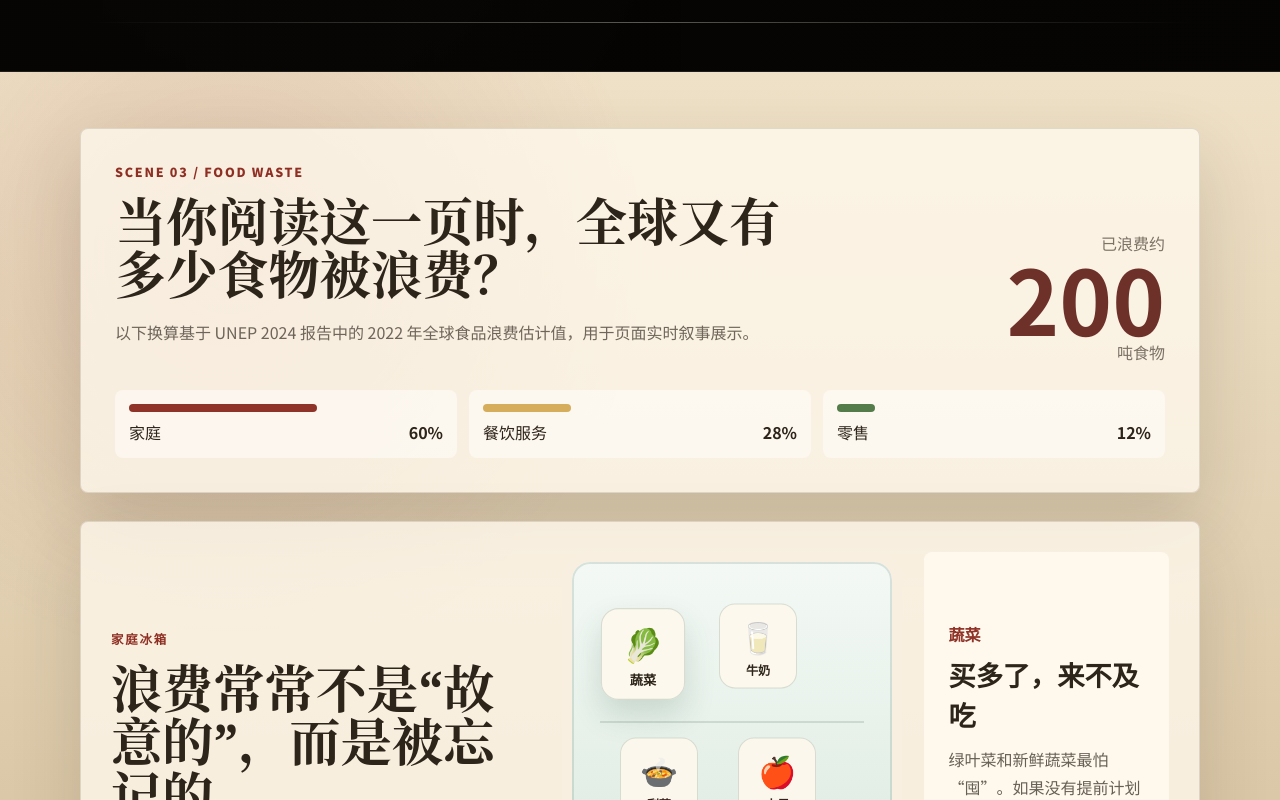
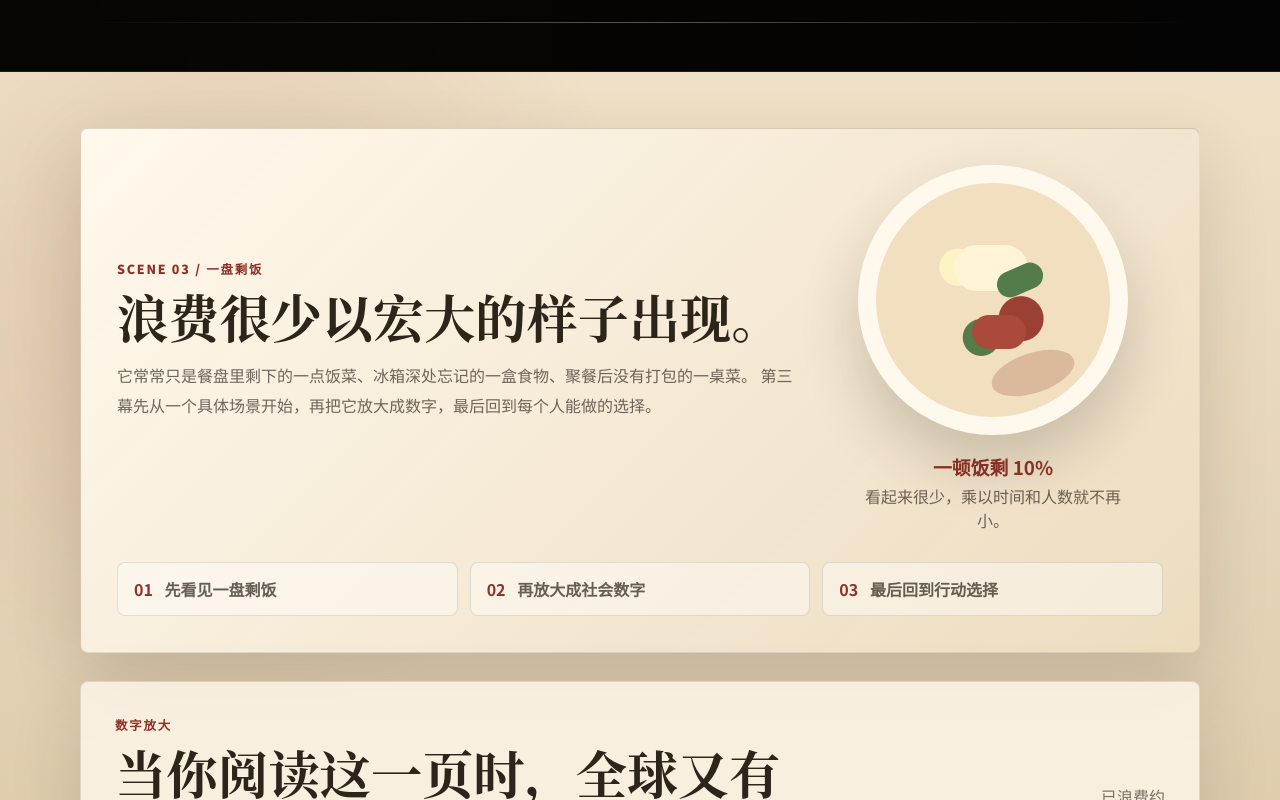
Before and after one commit to ifsihj/26DataVis.hw4, a Vue app: page / in a window 1280 px wide. Shown: the part 7460-8260 px from the top of the page. Built offline with nearby package versions, Linux system fonts and the light colour scheme.

Commit message:
refine waste scene narrative flow

```diff
--- a/src/components/layout/ResponsibleWasteSection.vue
+++ b/src/components/layout/ResponsibleWasteSection.vue
@@ -68,9 +68,38 @@ onBeforeUnmount(() => {
 
 <template>
   <section id="responsible" class="responsible-waste">
+    <div class="waste-opening">
+      <div class="waste-opening__copy">
+        <p class="eyebrow">Scene 03 / 一盘剩饭</p>
+        <h2>浪费很少以宏大的样子出现。</h2>
+        <p>
+          它常常只是餐盘里剩下的一点饭菜、冰箱深处忘记的一盒食物、聚餐后没有打包的一桌菜。
+          第三幕先从一个具体场景开始，再把它放大成数字，最后回到每个人能做的选择。
+        </p>
+      </div>
+
+      <div class="waste-opening__plate" aria-hidden="true">
+        <div class="public-plate">
+          <span class="public-plate__rice" />
+          <span class="public-plate__leaf" />
+          <span class="public-plate__sauce" />
+        </div>
+        <div class="public-caption">
+          <strong>一顿饭剩 10%</strong>
+          <span>看起来很少，乘以时间和人数就不再小。</span>
+        </div>
+      </div>
+
+      <div class="broadcast-beats" aria-label="第三幕叙事节奏">
+        <span><b>01</b> 先看见一盘剩饭</span>
+        <span><b>02</b> 再放大成社会数字</span>
+        <span><b>03</b> 最后回到行动选择</span>
+      </div>
+    </div>
+
     <div class="waste-counter">
       <div class="waste-counter__copy">
-        <p class="eyebrow">Scene 03 / Food Waste</p>
+        <p class="eyebrow">数字放大</p>
         <h2>{{ wasteCounterCopy.headline }}</h2>
         <p>{{ wasteCounterCopy.note }}</p>
       </div>
@@ -90,9 +119,11 @@ onBeforeUnmount(() => {
 
     <div class="responsible-panel responsible-panel--fridge">
       <div class="responsible-panel__copy">
-        <p class="eyebrow">家庭冰箱</p>
+        <p class="eyebrow">回到家庭</p>
         <h3>浪费常常不是“故意的”，而是被忘记的。</h3>
-        <p>点击冰箱里的食物，看看常见的浪费原因。宏大的 10 亿吨，最终会落到每个家庭的购买、储存和处理习惯上。</p>
+        <p>
+          点击冰箱里的食物，看看常见的浪费原因。宏大的 10 亿吨，最终会落到每个家庭的购买、储存和处理习惯上。
+        </p>
       </div>
 
       <div class="fridge-interactive">
@@ -122,7 +153,7 @@ onBeforeUnmount(() => {
 
     <div class="responsible-panel responsible-panel--plate">
       <div class="responsible-panel__copy">
-        <p class="eyebrow">餐盘剩余模拟器</p>
+        <p class="eyebrow">个人模拟</p>
         <h3>每顿饭剩下一点点，放大到一年就不再小。</h3>
         <p>选择一顿饭的剩余比例，看看它如何被换算成一周、一年，以及一个千万人口城市的浪费量。</p>
       </div>
@@ -165,7 +196,7 @@ onBeforeUnmount(() => {
 
     <div class="responsible-panel responsible-panel--slider">
       <div class="responsible-panel__copy">
-        <p class="eyebrow">减少浪费滑块</p>
+        <p class="eyebrow">行动反馈</p>
         <h3>责任不是突然改变一切，而是从减少一点开始。</h3>
         <p>拖动滑块，看看如果全球食品浪费减少一部分，能够节约多少食物，并减少多少隐含碳排。</p>
       </div>
@@ -213,6 +244,9 @@ onBeforeUnmount(() => {
           <p>最后理解食物的代价。</p>
         </article>
       </div>
+      <p class="responsible-timeline__closing">
+        吃得负责，不是回到匮乏，而是在丰盛之后学会珍惜。
+      </p>
     </div>
   </section>
 </template>
@@ -226,6 +260,7 @@ onBeforeUnmount(() => {
   color: #2d241a;
 }
 
+.waste-opening,
 .waste-counter,
 .responsible-panel,
 .responsible-timeline {
@@ -237,14 +272,18 @@ onBeforeUnmount(() => {
   box-shadow: 0 28px 70px rgba(45, 36, 26, 0.16);
 }
 
-.waste-counter {
+.waste-opening {
   display: grid;
-  grid-template-columns: minmax(0, 1fr) 320px;
-  gap: 26px;
-  align-items: end;
-  padding: 34px;
+  grid-template-columns: minmax(0, 1fr) 340px;
+  gap: 30px;
+  align-items: center;
+  padding: 36px;
+  background:
+    linear-gradient(135deg, rgba(255, 249, 237, 0.9), rgba(234, 216, 183, 0.86)),
+    #fff9ed;
 }
 
+.waste-opening__copy h2,
 .waste-counter__copy h2,
 .responsible-panel__copy h3,
 .responsible-timeline h3 {
@@ -256,12 +295,121 @@ onBeforeUnmount(() => {
   letter-spacing: 0;
 }
 
+.waste-opening__copy p:last-child,
 .waste-counter__copy p:last-child,
 .responsible-panel__copy p:last-child {
   max-width: 690px;
   color: rgba(45, 36, 26, 0.68);
   font-size: 1rem;
   line-height: 1.85;
+}
+
+.waste-opening__plate {
+  display: grid;
+  gap: 18px;
+  justify-items: center;
+}
+
+.public-plate {
+  position: relative;
+  width: 270px;
+  aspect-ratio: 1;
+  border: 18px solid #fff9ed;
+  border-radius: 50%;
+  background:
+    radial-gradient(circle at 35% 36%, #fff3c6 0 18px, transparent 19px),
+    radial-gradient(circle at 62% 58%, #9a4034 0 22px, transparent 23px),
+    radial-gradient(circle at 45% 66%, #537c4a 0 18px, transparent 19px),
+    #f1dfbf;
+  box-shadow: 0 30px 60px rgba(45, 36, 26, 0.2);
+}
+
+.public-plate::after {
+  position: absolute;
+  right: 34px;
+  bottom: 24px;
+  width: 86px;
+  height: 40px;
+  border-radius: 50%;
+  content: "";
+  background: rgba(143, 51, 40, 0.22);
+  transform: rotate(-18deg);
+}
+
+.public-plate__rice,
+.public-plate__leaf,
+.public-plate__sauce {
+  position: absolute;
+  display: block;
+  border-radius: 999px;
+}
+
+.public-plate__rice {
+  left: 78px;
+  top: 62px;
+  width: 74px;
+  height: 46px;
+  background: #fff5d6;
+}
+
+.public-plate__leaf {
+  right: 66px;
+  top: 84px;
+  width: 48px;
+  height: 26px;
+  background: #537c4a;
+  transform: rotate(-24deg);
+}
+
+.public-plate__sauce {
+  left: 96px;
+  bottom: 68px;
+  width: 54px;
+  height: 34px;
+  background: #a94a3a;
+}
+
+.public-caption {
+  display: grid;
+  gap: 4px;
+  max-width: 280px;
+  color: rgba(45, 36, 26, 0.68);
+  text-align: center;
+}
+
+.public-caption strong {
+  color: #8f3328;
+  font-size: 1.18rem;
+}
+
+.broadcast-beats {
+  grid-column: 1 / -1;
+  display: grid;
+  grid-template-columns: repeat(3, minmax(0, 1fr));
+  gap: 12px;
+}
+
+.broadcast-beats span {
+  padding: 14px 16px;
+  border: 1px solid rgba(45, 36, 26, 0.12);
+  border-radius: 8px;
+  background: rgba(255, 255, 255, 0.42);
+  color: rgba(45, 36, 26, 0.72);
+  font-weight: 800;
+}
+
+.broadcast-beats b {
+  margin-right: 8px;
+  color: #8f3328;
+}
+
+.waste-counter {
+  display: grid;
+  grid-template-columns: minmax(0, 1fr) 320px;
+  gap: 26px;
+  align-items: end;
+  margin-top: 28px;
+  padding: 34px;
 }
 
 .waste-counter__number {
@@ -575,12 +723,21 @@ onBeforeUnmount(() => {
   font-size: 1.24rem;
 }
 
-.responsible-timeline__nodes p {
+.responsible-timeline__nodes p,
+.responsible-timeline__closing {
   margin: 0;
   color: rgba(45, 36, 26, 0.66);
 }
 
+.responsible-timeline__closing {
+  margin-top: 22px;
+  text-align: center;
+  font-size: 1.08rem;
+  font-weight: 800;
+}
+
 @media (max-width: 1180px) {
+  .waste-opening,
   .waste-counter,
   .responsible-panel,
   .fridge-interactive,
@@ -592,6 +749,7 @@ onBeforeUnmount(() => {
     justify-items: start;
   }
 
+  .broadcast-beats,
   .waste-counter__sources,
   .impact-grid,
   .responsible-timeline__nodes {
```
